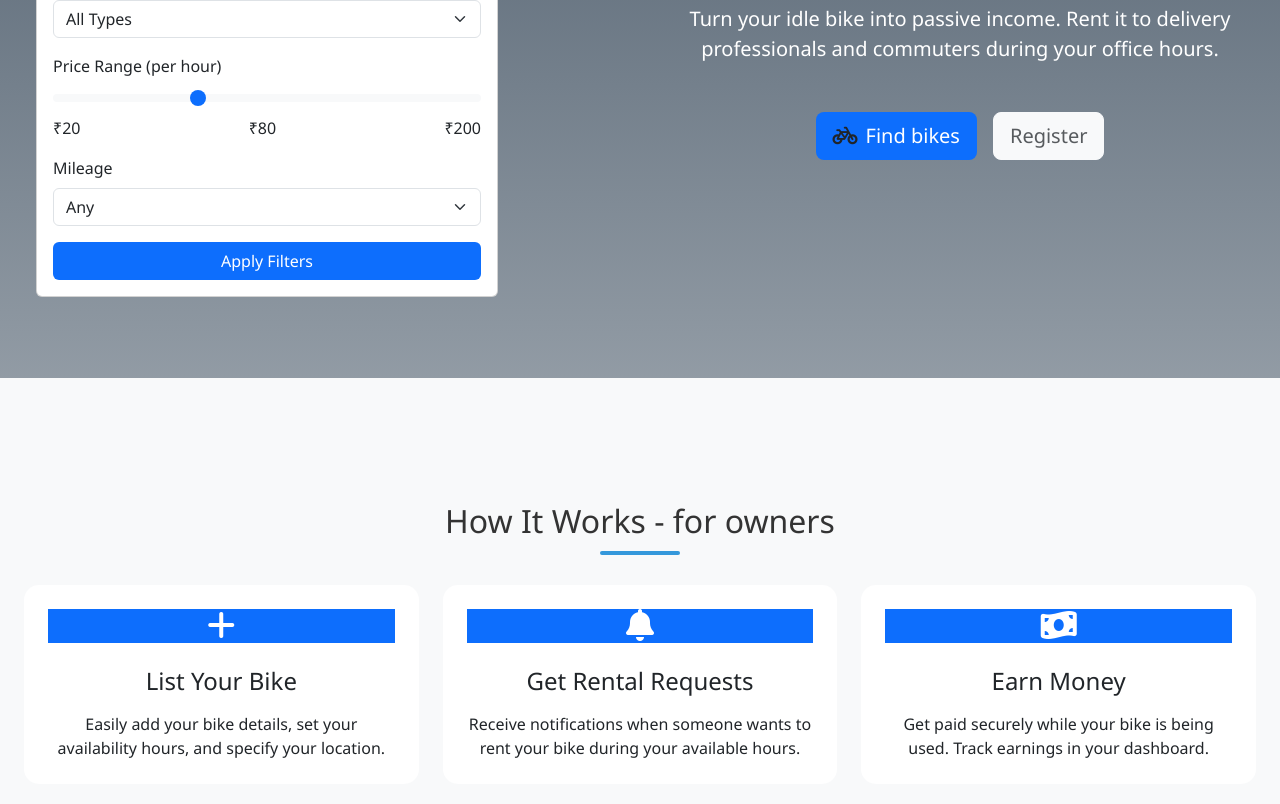
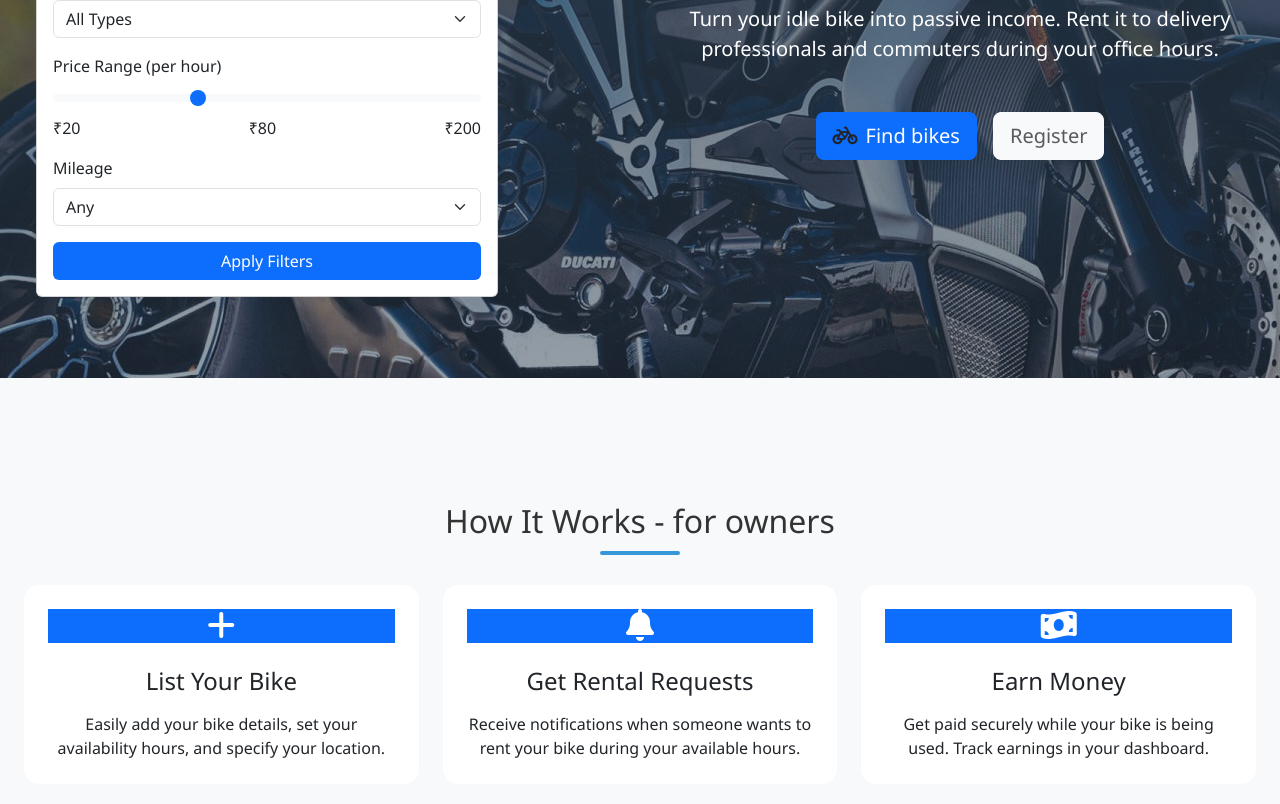
Before and after one commit to surya23-beh/projects, a plain HTML site: page index.html in a window 1280 px wide. Shown: the part 278-1082 px from the top of the page. Drawn offline with nearby package versions, Linux system fonts and the light colour scheme.

Commit message:
suriupdate

```diff
--- a/css/index.css
+++ b/css/index.css
@@ -18,7 +18,7 @@
         }
 
         .aro {
-            background: linear-gradient(rgba(44, 62, 80, 0.8), rgba(44, 62, 80, 0.5)), url('/Suryanc/Suryanc/Bike_Rental_platform/Assets/1920x1080.jpg');
+            background: linear-gradient(rgba(44, 62, 80, 0.8), rgba(44, 62, 80, 0.5)), url('../Assets/1920x1080.jpg');
             background-size: auto;
             background-position: center;
             height: 600px;
```
